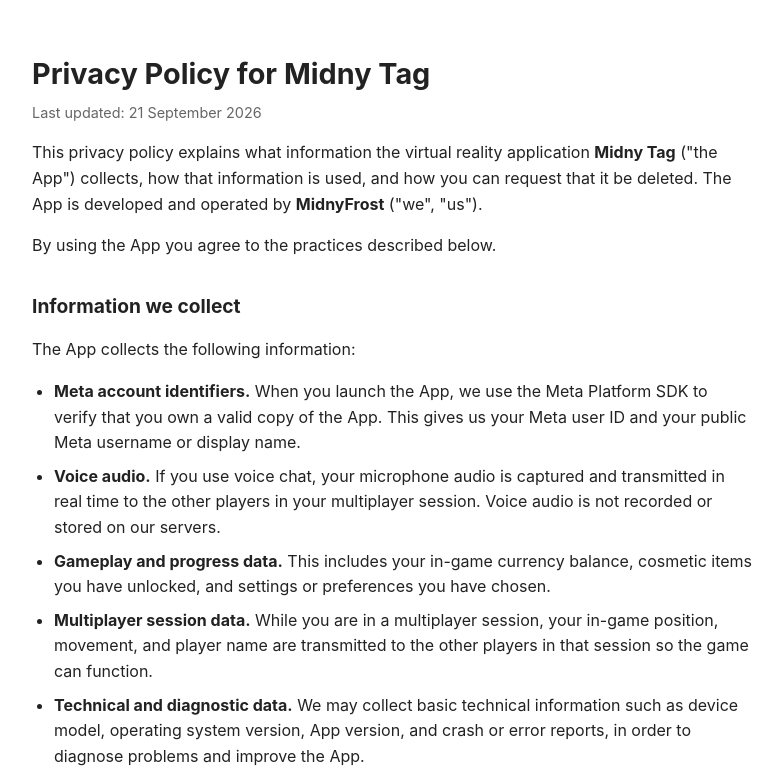
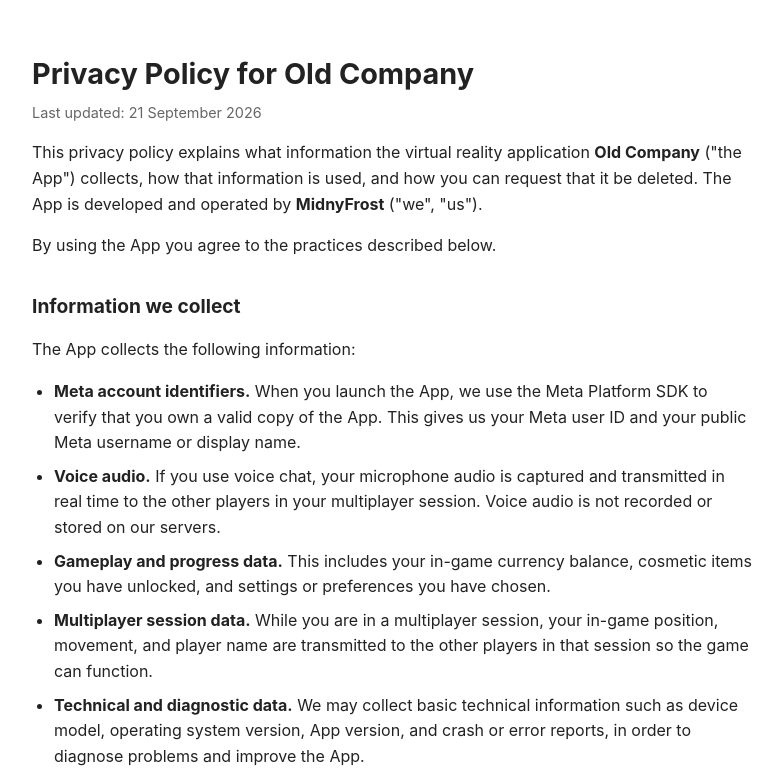
Before and after one commit to MidnyFrost/privacy-policy, a plain HTML site: page index.html in a window 1280 px wide. Shown: the top 782 px of the page, without its empty margins (248-1031 px from the left). Drawn offline with Linux system fonts and the light colour scheme.

Commit message:
Update privacy policy company name to Old Company

```diff
--- a/index.html
+++ b/index.html
@@ -3,7 +3,7 @@
 <head>
 <meta charset="utf-8">
 <meta name="viewport" content="width=device-width, initial-scale=1">
-<title>Privacy Policy - Midny Tag</title>
+<title>Privacy Policy - Old Company</title>
 <style>
   body {
     font-family: -apple-system, BlinkMacSystemFont, "Segoe UI", Roboto, Helvetica, Arial, sans-serif;
@@ -24,11 +24,11 @@
 </head>
 <body>
 
-<h1>Privacy Policy for Midny Tag</h1>
+<h1>Privacy Policy for Old Company</h1>
 <p class="updated">Last updated: 21 September 2026</p>
 
 <p>This privacy policy explains what information the virtual reality application
-<strong>Midny Tag</strong> ("the App") collects, how that information is used, and how you
+<strong>Old Company</strong> ("the App") collects, how that information is used, and how you
 can request that it be deleted. The App is developed and operated by
 <strong>MidnyFrost</strong> ("we", "us").</p>
 
```
